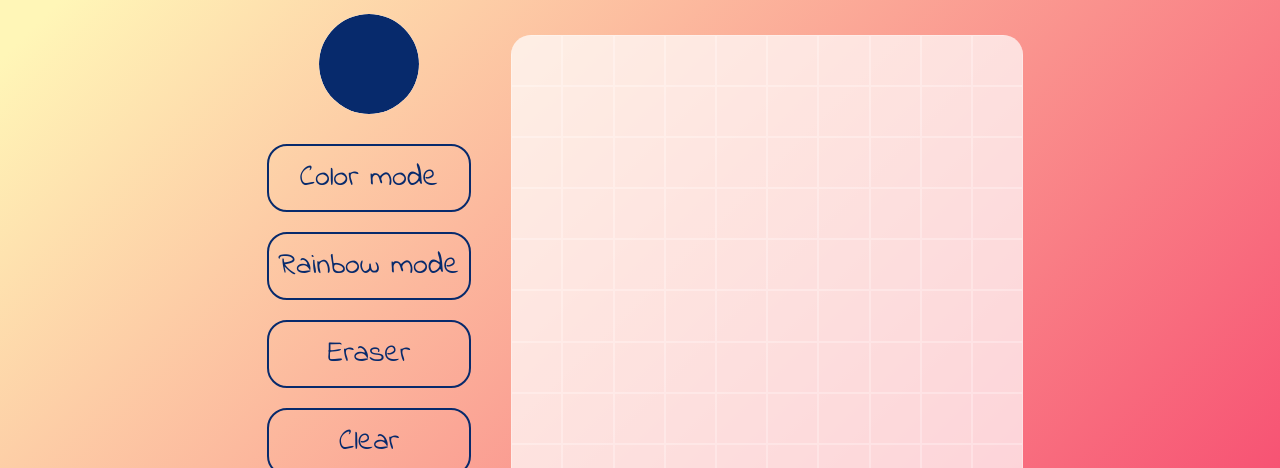
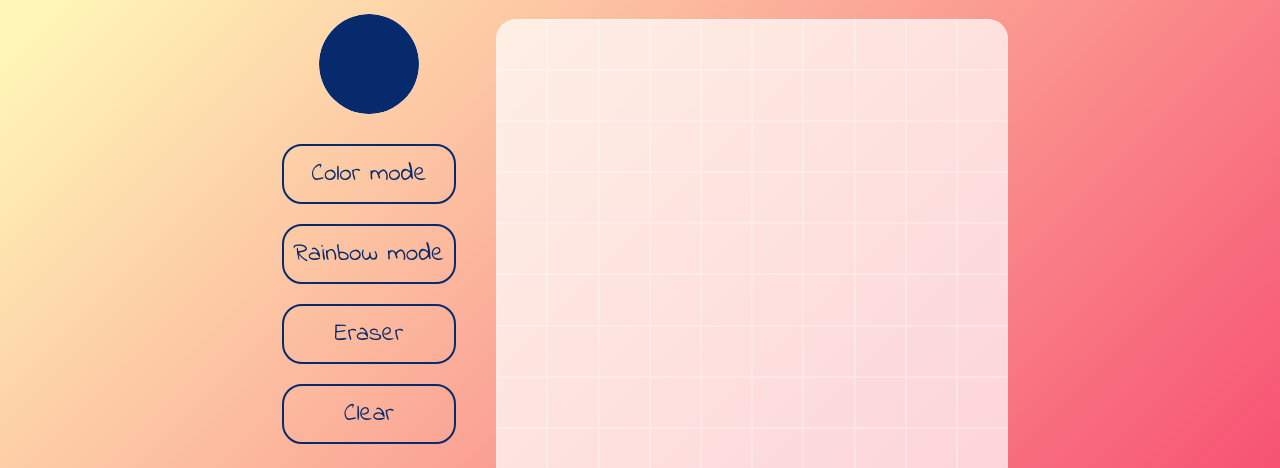
Before and after one commit to morveine/etch-a-sketch, a plain HTML site: page index.html in a window 1280 px wide. Shown: the part 148-616 px from the top of the page. Drawn offline with Linux system fonts and the light colour scheme.

Commit message:
minor fixes

```diff
--- a/index.html
+++ b/index.html
@@ -10,7 +10,7 @@
     <link rel="preconnect" href="https://fonts.gstatic.com" crossorigin>
     <link href="https://fonts.googleapis.com/css2?family=Indie+Flower&family=Kaushan+Script&display=swap"
         rel="stylesheet">
-    <title>Document</title>
+    <title>Etch-a-Sketch</title>
 </head>
 
 <body>
--- a/style.css
+++ b/style.css
@@ -51,7 +51,7 @@ input[type="color"],
 
 button {
     font-family: 'Indie Flower', sans-serif;
-    font-size: 30px;
+    font-size: 25px;
     margin: 10px;
     border-radius: 20px;
     background-color: transparent;
```
